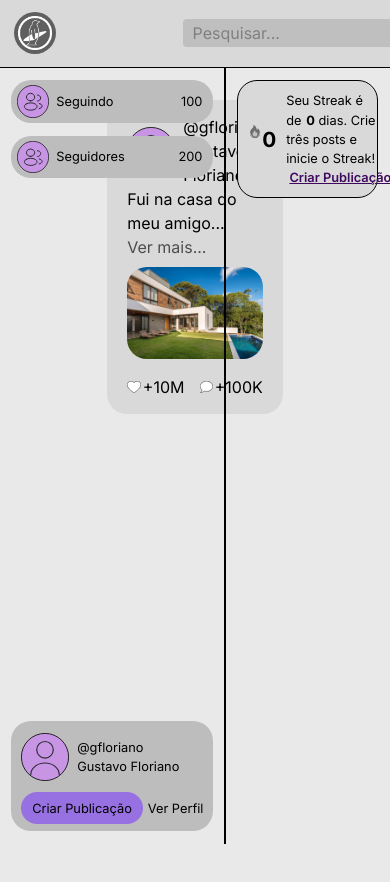
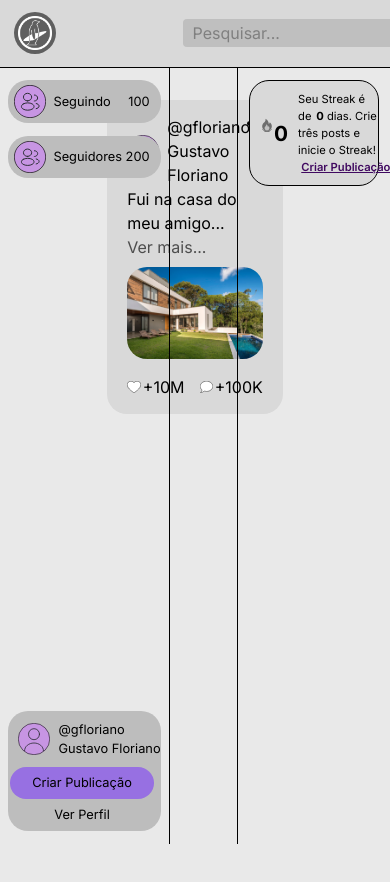
Before and after one commit to catolica-faculdade/pinguin-project, a React (Vite) app: page /home in a window 390 px wide. Shown: the top 882 px of the page. Built offline with nearby package versions, Linux system fonts and the light colour scheme.

Commit message:
Alterações na responsividade da Home Page

```diff
--- a/src/home.css
+++ b/src/home.css
@@ -36,96 +36,9 @@ button {
     cursor: pointer;
 }
 
-.nav-bar-background {
-    background-color: #D9D9D9;
-    border-bottom: 1px solid #000000;
-    min-height: 10%;
-    align-content: center;
-    position: fixed;
-    top: 0;
-    left: 0;
-    right: 0;
-}
-
-.nav-bar {
-    display: flex;
-    align-items: center;
-    justify-content: space-around;
-    padding: 15px;
-}
-
-.logo-nav-bar {
-    position: fixed;
-    left: 20px;
-
-    img {
-        height: 3rem;
-        width: auto;
-    }
-}
-
-.nav-bar-buttons {
-    display: flex;
-    align-items: center;
-    font-size: 0.88rem;
-}
-
-#user-options-button {
-    display: flex;
-    align-items: center;
-    background-color: transparent;
-    border: none;
-}
-
-.source-bar {
-    position: fixed;
-    left: 40%;
-    transform: translateX(-40%);
-    width: 30vw;
-}
-
-#barra-de-pesquisa {
-    width: 100%;
-    border: 0;
-    border-radius: 5px;
-    color: #414141;
-    background-color: #BFBFBF;
-    padding: 5px 8px;
-    font-family: "Inter", sans-serif;
-    font-size: 1rem;
-    outline: none;
-}
-
-.nav-bar-buttons {
-    position: fixed;
-    left: 90%;
-    transform: translateX(-90%);
-    gap: 8%;
-}
-
-#home-button,
-#notifications-button {
-    display: flex;
-    flex-direction: column;
-    align-items: center;
-    text-decoration: none;
-    color: #000000;
-}
-
-#notifications-button {
-    img {
-        height: 1.8rem;
-        margin-bottom: 3px;
-        margin-top: 0.76px;
-    }
-}
-
-#user-options-button {
-    gap: 8px;
-
-    .user-picture {
-        width: 3rem;
-    }
+.user-picture {
+    width: 3rem;
+    margin-block: 5px;
 }
 
 #principal-general-container {
@@ -198,15 +111,13 @@ button {
 }
 
 @media (max-width: 1074px) {
-    .first-sidebar-division, .second-sidebar-division {
+
+    .first-sidebar-division,
+    .second-sidebar-division {
         font-size: 0.8rem;
         text-wrap: nowrap;
         width: 90%;
         margin-inline: 0;
-    }
-
-    .second-sidebar-division {
-        padding-right: 5px;
     }
 
     .img-icon-following-followers {
@@ -217,8 +128,8 @@ button {
         width: 100%;
     }
 
-    .streak-description-today {
-        font-size: 0.8rem;
+    .user-picture {
+        width: 2rem;
     }
 }
 
@@ -227,14 +138,14 @@ button {
     align-items: center;
     gap: 8px;
 
-    img {
-        width: 3rem;
-        margin-block: 5px;
+    div {
+        margin-right: 0.2rem;
     }
 }
 
 #div-create-post-show-profile {
     display: flex;
+    flex-direction: row;
     align-items: center;
     justify-content: space-between;
 
@@ -262,6 +173,21 @@ button {
         margin-inline: 5px;
         margin-top: 0.4rem;
         text-wrap: nowrap;
+    }
+}
+
+@media (max-width: 900px) {
+    #div-create-post-show-profile {
+        flex-direction: column;
+    }
+
+    .user-picture {
+        width: 2rem;
+    }
+
+    .second-sidebar-division {
+        display: flex;
+        justify-content: center;
     }
 }
 
@@ -356,6 +282,8 @@ button {
     border-left: 1.5px solid #000000;
 }
 
+/*----------- STREAK CARD -------------*/
+
 .streak-card {
     background-color: #D9D9D9;
     border-radius: 20px;
@@ -390,6 +318,13 @@ button {
 }
 
 .streak-description-today {
+    @media (min-width: 955px) and (max-width: 1074px) {
+        font-size: 0.8rem;
+    }
+
+    @media (max-width: 955px) {
+        font-size: 0.7rem;
+    }
 
     button {
         display: inline;
@@ -404,8 +339,12 @@ button {
         margin-left: 0.2rem;
         text-wrap: nowrap;
 
-        @media (max-width: 1074px) {
+        @media (min-width: 955px) and (max-width: 1074px) {
             font-size: 0.8rem;
+        }
+
+        @media (max-width: 955px) {
+            font-size: 0.7rem;
         }
     }
 }
```
